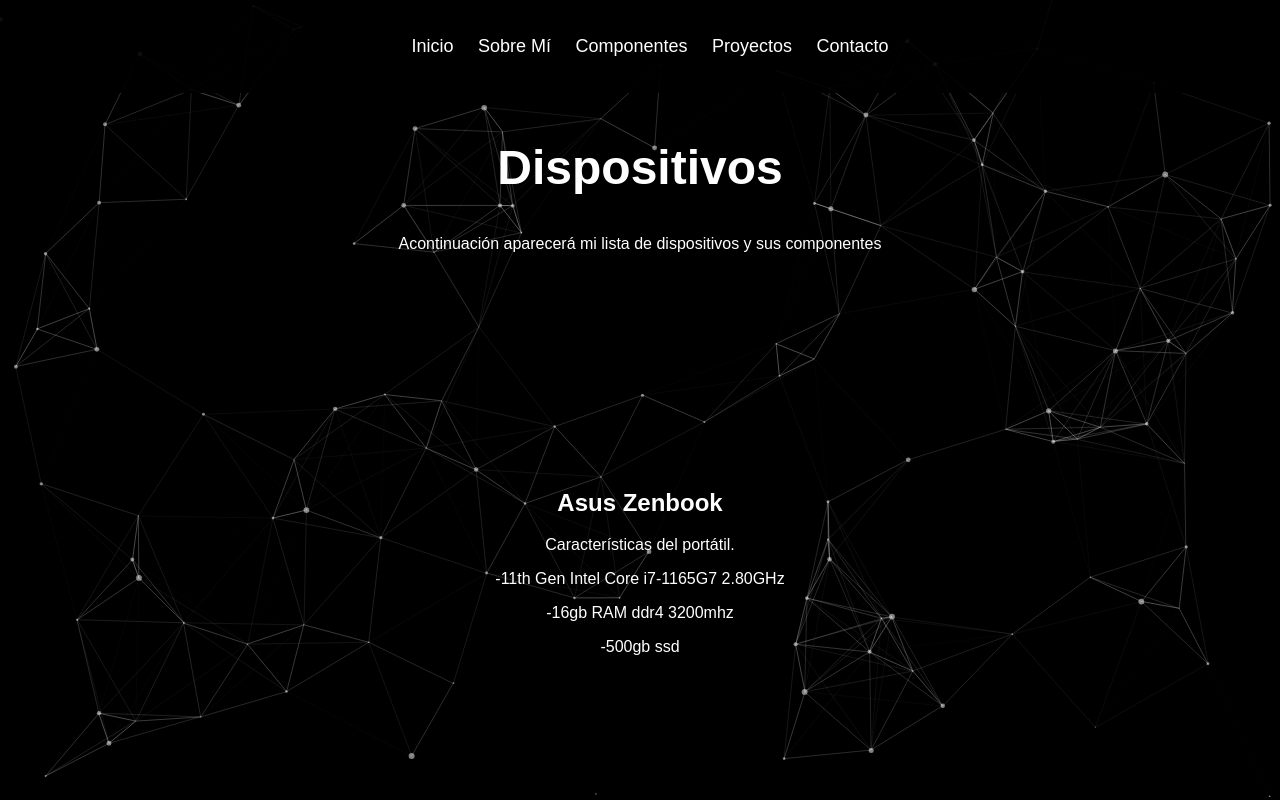
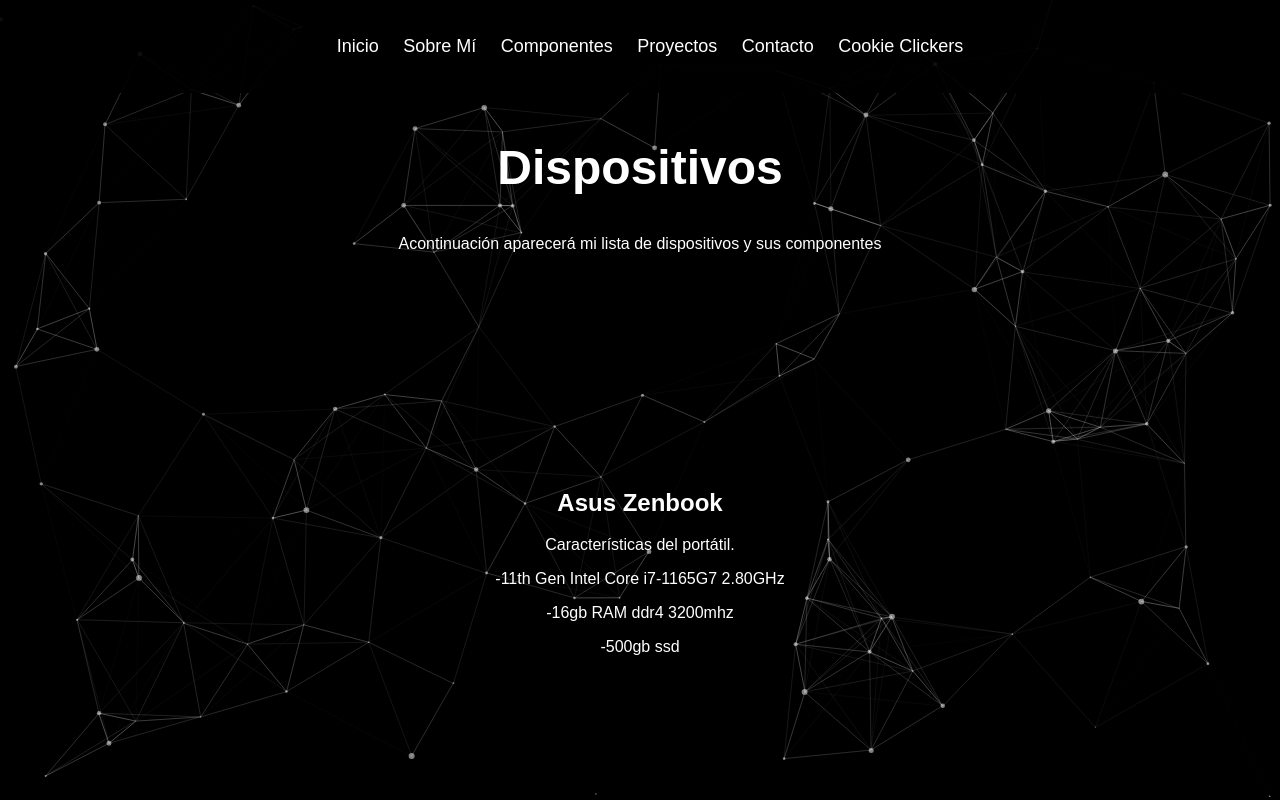
Before and after one commit to Gorkah/gorkah.github.io, a plain HTML site: page componentes.html in a window 1280 px wide. Shown: the top 800 px of the page. Drawn offline with Linux system fonts and the light colour scheme.

Commit message:
Update componentes.html

```diff
--- a/componentes.html
+++ b/componentes.html
@@ -15,6 +15,7 @@
                 <li><a href="componentes.html">Componentes</a></li>
                 <li><a href="index.html">Proyectos</a></li>
                 <li><a href="index.html">Contacto</a></li>
+                <li><a href="cookie.html">Cookie Clickers</a></li>
             </ul>
         </nav>
     </header>
```
